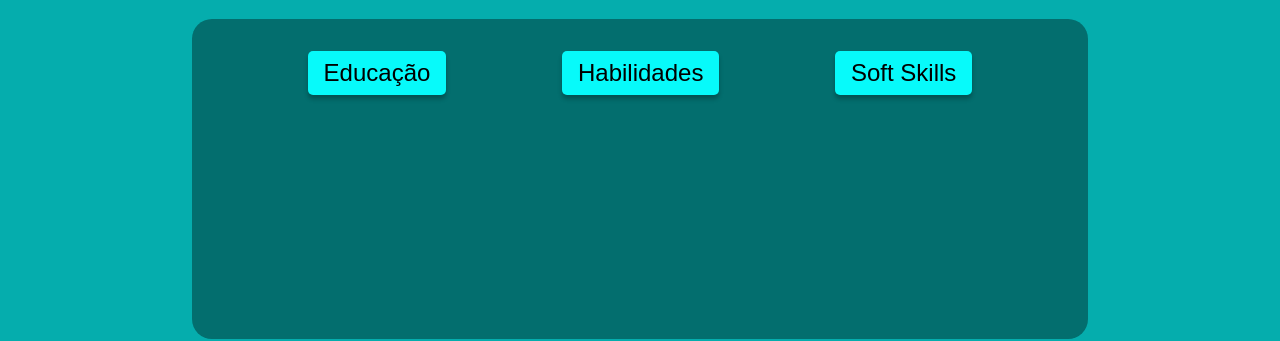
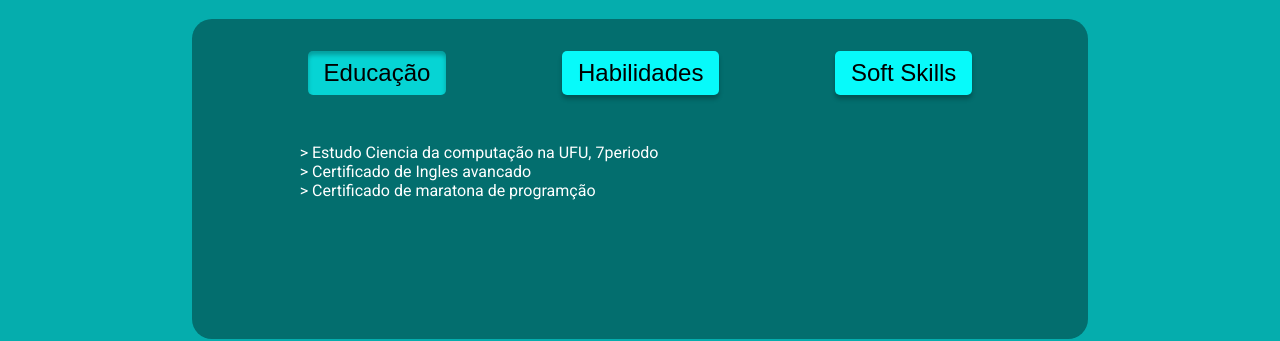
Before and after one commit to Aureom/ASCII-PSEL-Desafio-1, a plain HTML site: page index.html in a window 1280 px wide. Shown: the part 319-660 px from the top of the page. Drawn offline with Linux system fonts and the light colour scheme.

Commit message:
📝 Arrumando title e retirando display none de um conhecimento

```diff
--- a/index.html
+++ b/index.html
@@ -7,7 +7,7 @@
     <link rel="preconnect" href="https://fonts.gstatic.com">
     <link href="https://fonts.googleapis.com/css2?family=Roboto&display=swap" rel="stylesheet">
     <script defer src="index.js"></script>
-    <title>Title</title>
+    <title>Desafio 1 ASCII</title>
 </head>
 <body>
 
@@ -31,12 +31,12 @@
         <h1>Conhecimentos</h1>
         <div class="knowledges-box">
             <div class="knowledges-selectors">
-                <button id="btn-1" onclick="changeKnowledge(1)">Educação</button>
+                <button id="btn-1" class="pressed" onclick="changeKnowledge(1)">Educação</button>
                 <button id="btn-2" onclick="changeKnowledge(2)">Habilidades</button>
                 <button id="btn-3" onclick="changeKnowledge(3)">Soft Skills</button>
             </div>
             <div class="knowledges-text">
-                <div id="knowledge-1" style="display: none">
+                <div id="knowledge-1">
                     <ul>
                         <li>Estudo Ciencia da computação na UFU, 7periodo</li>
                         <li>Certificado de Ingles avancado</li>
```
